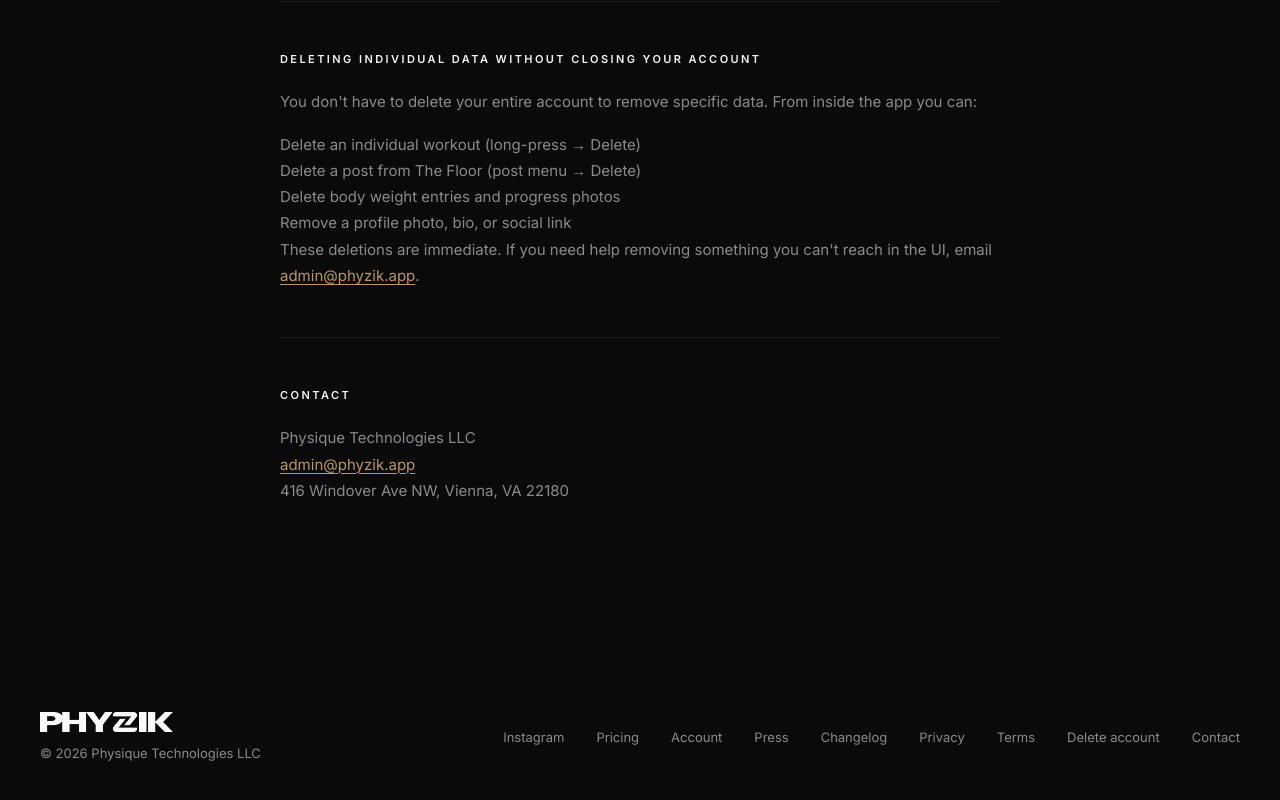
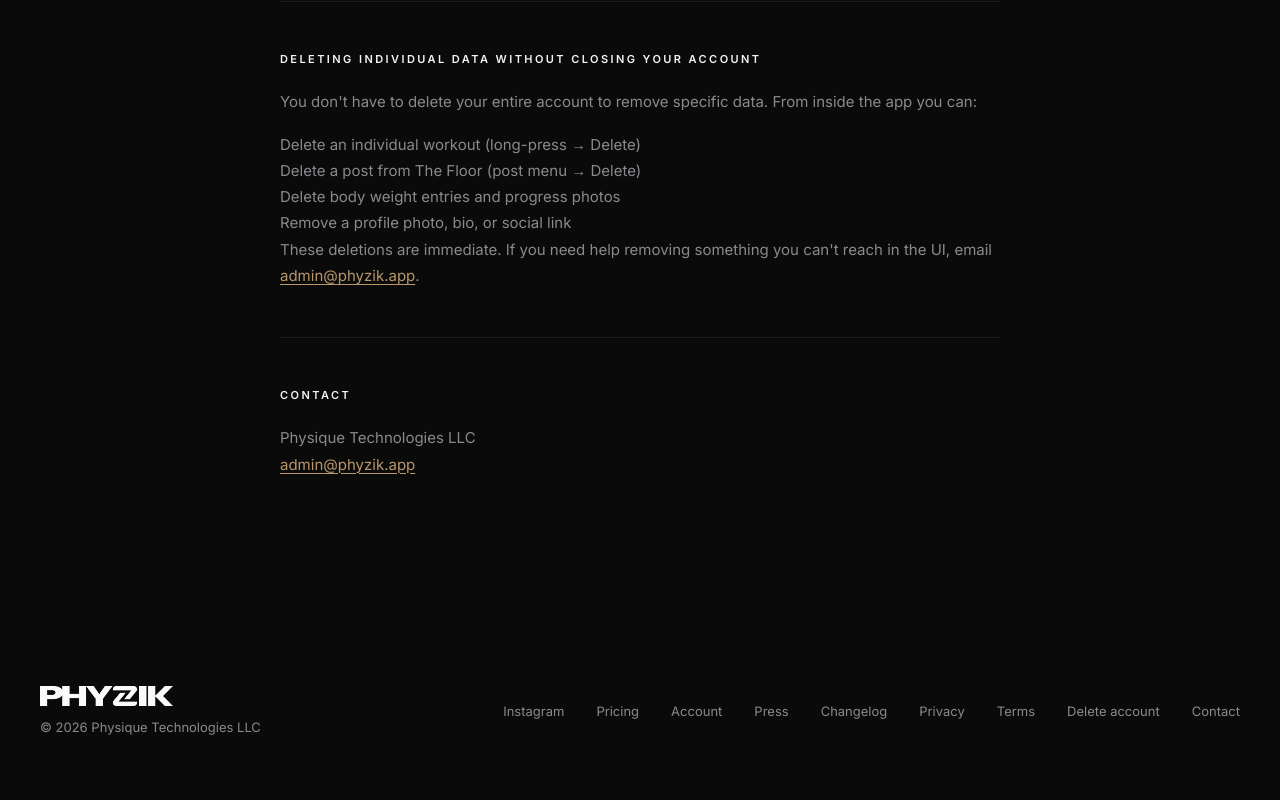
Before and after one commit to caylubsuh/phyzik.app, a Next.js app: page /delete-account in a window 1280 px wide. Shown: the part 1800-2600 px from the top of the page. Built offline with nearby package versions, Linux system fonts and the light colour scheme.

Commit message:
Remove all Ithaca / Vienna / street address references

```diff
--- a/app/delete-account/page.tsx
+++ b/app/delete-account/page.tsx
@@ -109,8 +109,6 @@
         Physique Technologies LLC
         <br />
         <a href="mailto:admin@phyzik.app">admin@phyzik.app</a>
-        <br />
-        416 Windover Ave NW, Vienna, VA 22180
       </p>
     </LegalLayout>
   )
--- a/app/press/page.tsx
+++ b/app/press/page.tsx
@@ -103,7 +103,7 @@
               or personal coaches. Free. For every lifter.
             </p>
             <p className="text-sm text-text-tertiary">
-              Founded 2024 · {BRAND.legalName} · Based in Ithaca, NY and Vienna, VA
+              Founded 2024 · {BRAND.legalName}
             </p>
           </div>
         </Section>
@@ -125,7 +125,6 @@
               ['Exercises', '730+'],
               ['Exercise aliases', '3,145+'],
               ['Program combinations', '5,000+'],
-              ['Headquarters', 'Ithaca, NY · Vienna, VA'],
               ['App Store', 'apps.apple.com/us/app/phyzik/id6760412488'],
             ].map(([k, v]) => (
               <div key={k} className="flex flex-col gap-1">
--- a/app/privacy/page.tsx
+++ b/app/privacy/page.tsx
@@ -123,8 +123,6 @@
         <a href="mailto:admin@phyzik.app">
           admin@phyzik.app
         </a>
-        <br />
-        416 Windover Ave NW, Vienna, VA 22180
       </p>
     </LegalLayout>
   )
--- a/app/terms/page.tsx
+++ b/app/terms/page.tsx
@@ -151,8 +151,6 @@
         <a href="mailto:admin@phyzik.app">
           admin@phyzik.app
         </a>
-        <br />
-        416 Windover Ave NW, Vienna, VA 22180
       </p>
     </LegalLayout>
   )
```
